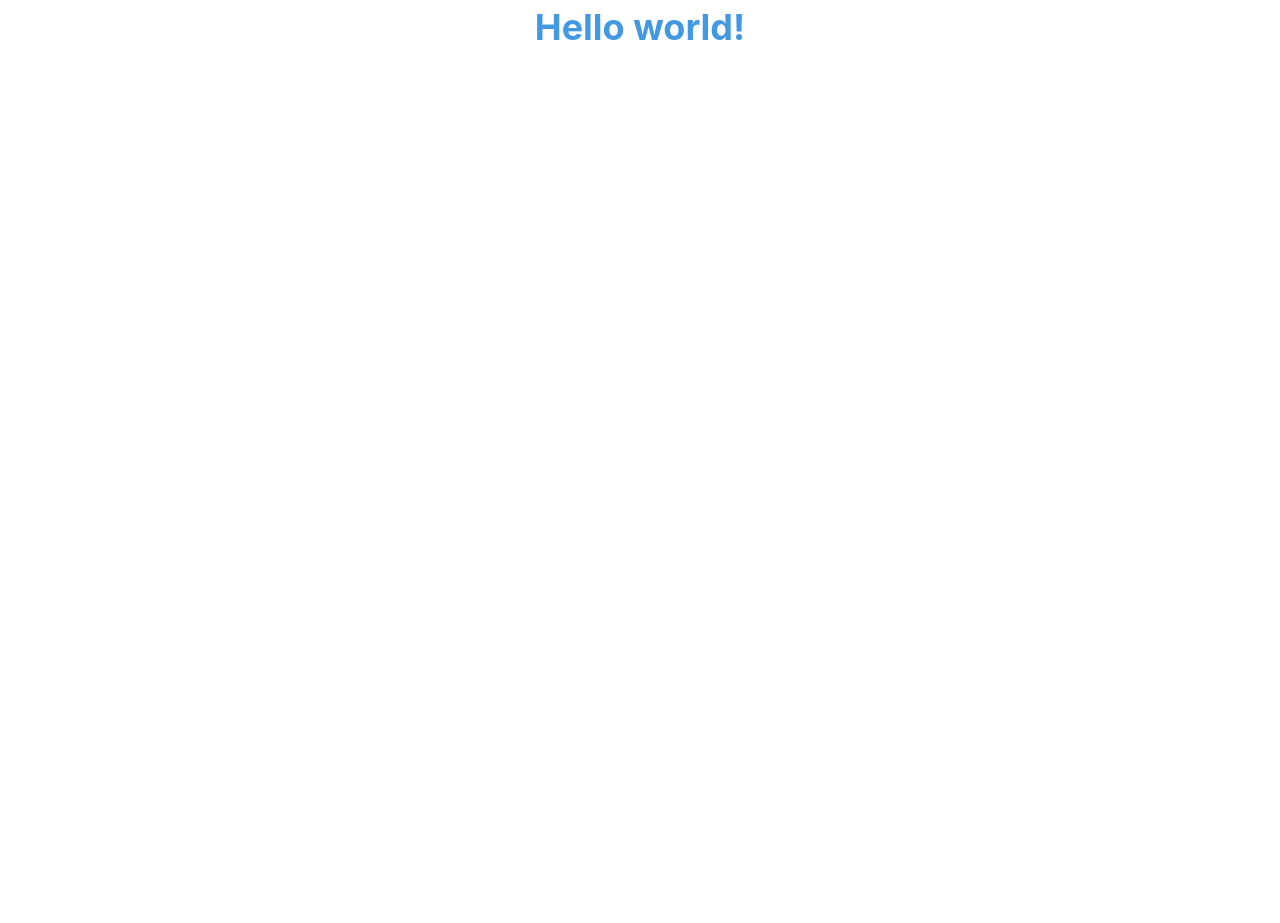
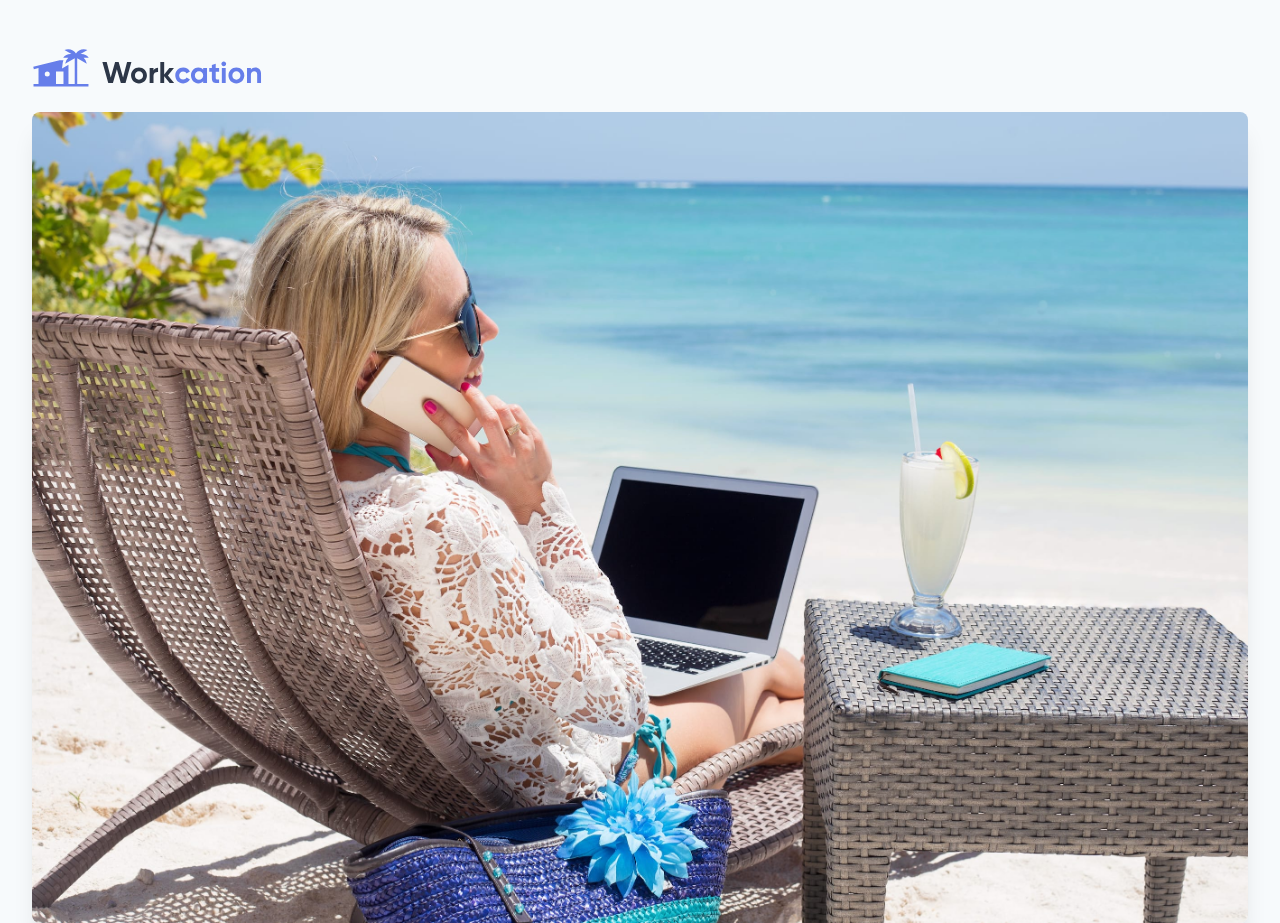
Before and after one commit to zaratedev/tailwindcss-course, a website: page public/index.html in a window 1280 px wide. Shown: the top 923 px of the page. Before the commit the page ends 800 px from the top, so only its background shows below. Drawn offline with Linux system fonts and the light colour scheme.

Commit message:
Working on the utility-first workflow

```diff
--- a/public/index.html
+++ b/public/index.html
@@ -7,7 +7,10 @@
     <title>Document</title>
     <link rel="stylesheet" href="build/tailwind.css">
 </head>
-<body>
-    <h1 class="text-4xl font-bold text-center text-blue-500">Hello world!</h1>
+<body class="bg-gray-100">
+    <div class="px-8 py-12">
+        <img class="h-10" src="/img/logo.svg" alt="Work-cation">
+        <img class="mt-6 rounded-lg shadow-xl" src="/img/beach-work.jpg" alt="Woman workcationing on the beach">
+    </div>
 </body>
 </html>
```
Also changed, not shown: public/img/beach-work.jpg (added), public/img/logo.svg (added).
